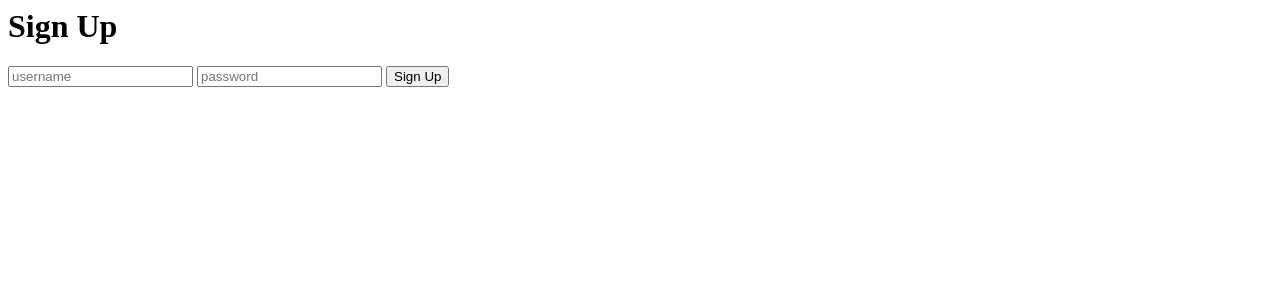
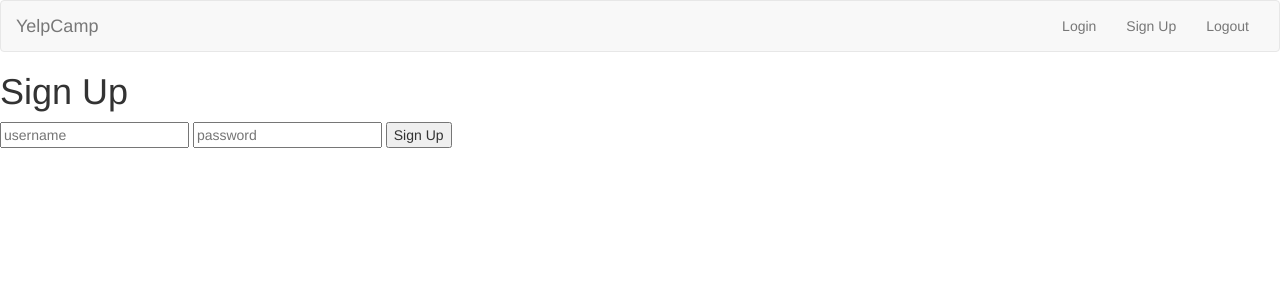
Before and after one commit to Zeztron/yelpcamp, a Node server app: page /register in a window 1280 px wide. Shown: the top 300 px of the page. Run offline with Node 20, Linux system fonts and the light colour scheme; some libraries are stand-ins or nearby versions.

Commit message:
Added middleware, and headers/footers to login & register pages

```diff
--- a/app.js
+++ b/app.js
@@ -85,7 +85,7 @@ app.get("/campgrounds/:id", function(req, res) {
 // ================================================================
 
 // GET route to new comments page
-app.get("/campgrounds/:id/comments/new", function(req, res) {
+app.get("/campgrounds/:id/comments/new", isLoggedIn, function(req, res) {
     Campground.findById(req.params.id, function(err, campground) {
         if(err) {
             console.log(err);
@@ -96,7 +96,7 @@ app.get("/campgrounds/:id/comments/new", function(req, res) {
 });
 
 // POST route to add comments
-app.post("/campgrounds/:id/comments", function(req, res) {
+app.post("/campgrounds/:id/comments", isLoggedIn, function(req, res) {
     // lookup campground using ID
     Campground.findById(req.params.id, function(err, campground) {
        if (err) {
@@ -145,7 +145,7 @@ app.post("/register", function(req, res) {
 app.get("/login", function(req, res) {
     res.render("login");
 });
-// Login login
+// Login logic
 app.post("/login", passport.authenticate("local",
     {
         successRedirect: "/campgrounds",
@@ -154,6 +154,19 @@ app.post("/login", passport.authenticate("local",
     }), function(req, res) {
 });
 
+// logout route
+app.get("/logout", function(req, res) {
+    req.logout();
+    res.redirect("/campgrounds");
+});
+
+function isLoggedIn(req, res, next){
+    if (req.isAuthenticated()) {
+        return next();
+    }
+    res.redirect("/login");
+}
+
 //================== Fire up the app! ===================
 app.listen(process.env.PORT, process.env.IP, function() {
     console.log("Yelp Camp has Started");
--- a/views/login.ejs
+++ b/views/login.ejs
@@ -1,7 +1,10 @@
+<% include ./partials/header %>
 <h1>Login</h1>
 
 <form action="/login" method="POST">
     <input type="text" name="username" placeholder="username">
-    <input type="password" name="password" placeholder="passowrd">
+    <input type="password" name="password" placeholder="password">
     <input type="submit" value="Login!">
 </form>
+
+<% include ./partials/footer %>
--- a/views/partials/header.ejs
+++ b/views/partials/header.ejs
@@ -17,9 +17,9 @@
                 </div>
                 <div class="collapse navbar-collapse">
                     <ul class="nav navbar-nav navbar-right">
-                        <li><a href="/">Login</a></li>
-                        <li><a href="/">Sign Up</a></li>
-                        <li><a href="/">Logout</a></li>
+                        <li><a href="/login">Login</a></li>
+                        <li><a href="/register">Sign Up</a></li>
+                        <li><a href="/logout">Logout</a></li>
                     </ul>
                 </div>
             </div>
--- a/views/register.ejs
+++ b/views/register.ejs
@@ -1,3 +1,4 @@
+<% include ./partials/header %>
 <h1>Sign Up</h1>
 
 <form action="/register" method="POST">
@@ -5,3 +6,5 @@
     <input type="password" name="password" placeholder="password">
     <button>Sign Up</button>
 </form>
+
+<% include ./partials/footer %>
```
